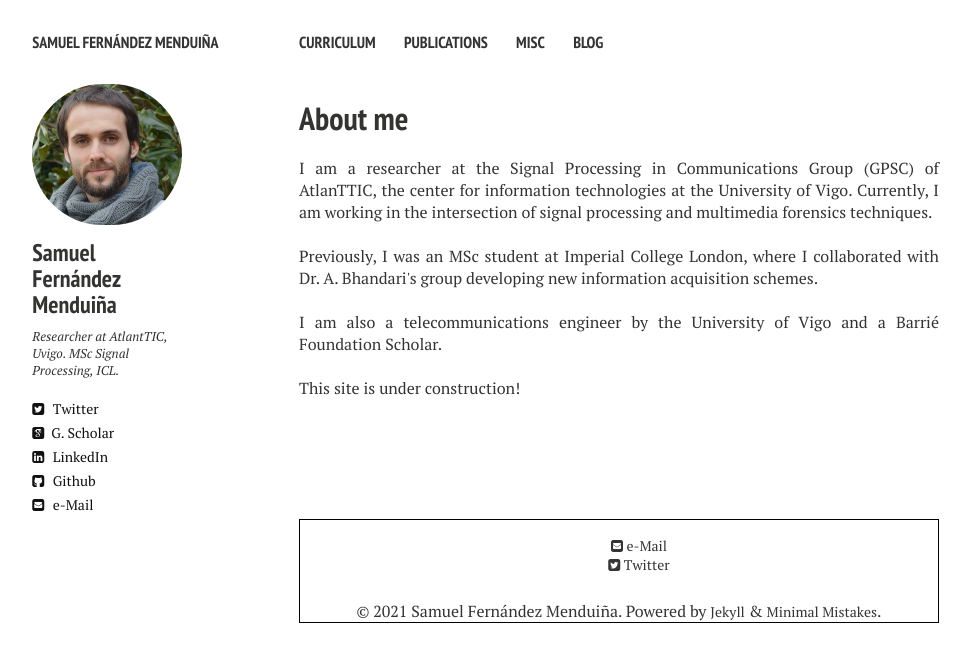
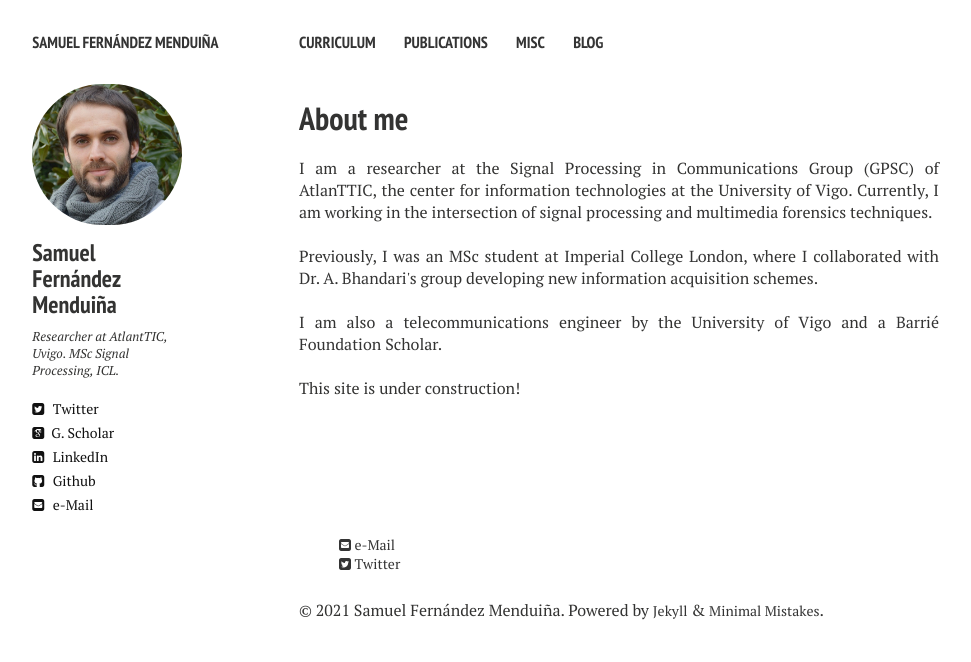
Before and after one commit to sf219/sfweb, a Jekyll site: the page built from index.md, in a window 1280 px wide. Shown: the top 662 px of the page, without its empty margins (21-992 px from the left). Built offline with Jekyll 4.4.1, drawn with Linux system fonts in a browser that asks for light colours; nearby versions of some CDN libraries.

Commit message:
Update _footer.html

```diff
--- a/_includes/_footer.html
+++ b/_includes/_footer.html
@@ -4,10 +4,10 @@
 <head>
 <style>
 #div1 {
-    border: 1px solid black;
+    top-border: 2px solid black;
     float: none;
     margin: 0 auto;
-    text-align:center;
+    text-align:left;
 }
 </head>
 </style>
```
